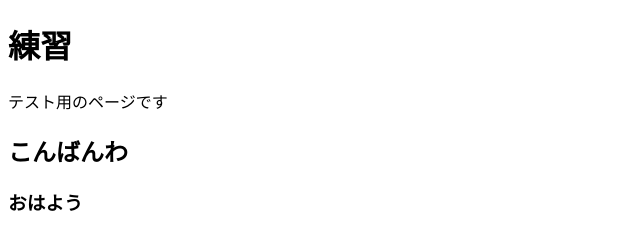
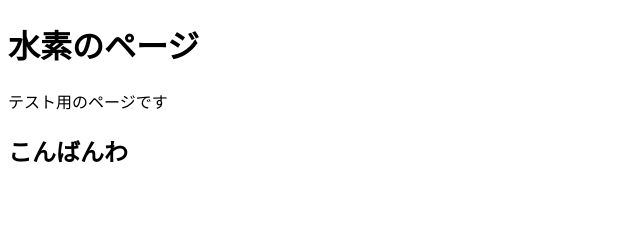
Before and after one commit to suisoh1/suisoh1, a plain HTML site: page index.html in a window 1280 px wide. Shown: the whole page, without its empty margins (0-640 px from the left). Drawn offline with Linux system fonts and the light colour scheme.

Commit message:
Update index.html

```diff
--- a/index.html
+++ b/index.html
@@ -7,9 +7,8 @@
 
 </head>
 <body>
-    <h1>練習</h1>
+    <h1>水素のページ</h1>
     <p>テスト用のページです</p>
     <h2>こんばんわ</h2>
-    <h3>おはよう</h3>
 </body>
 </html>
```
